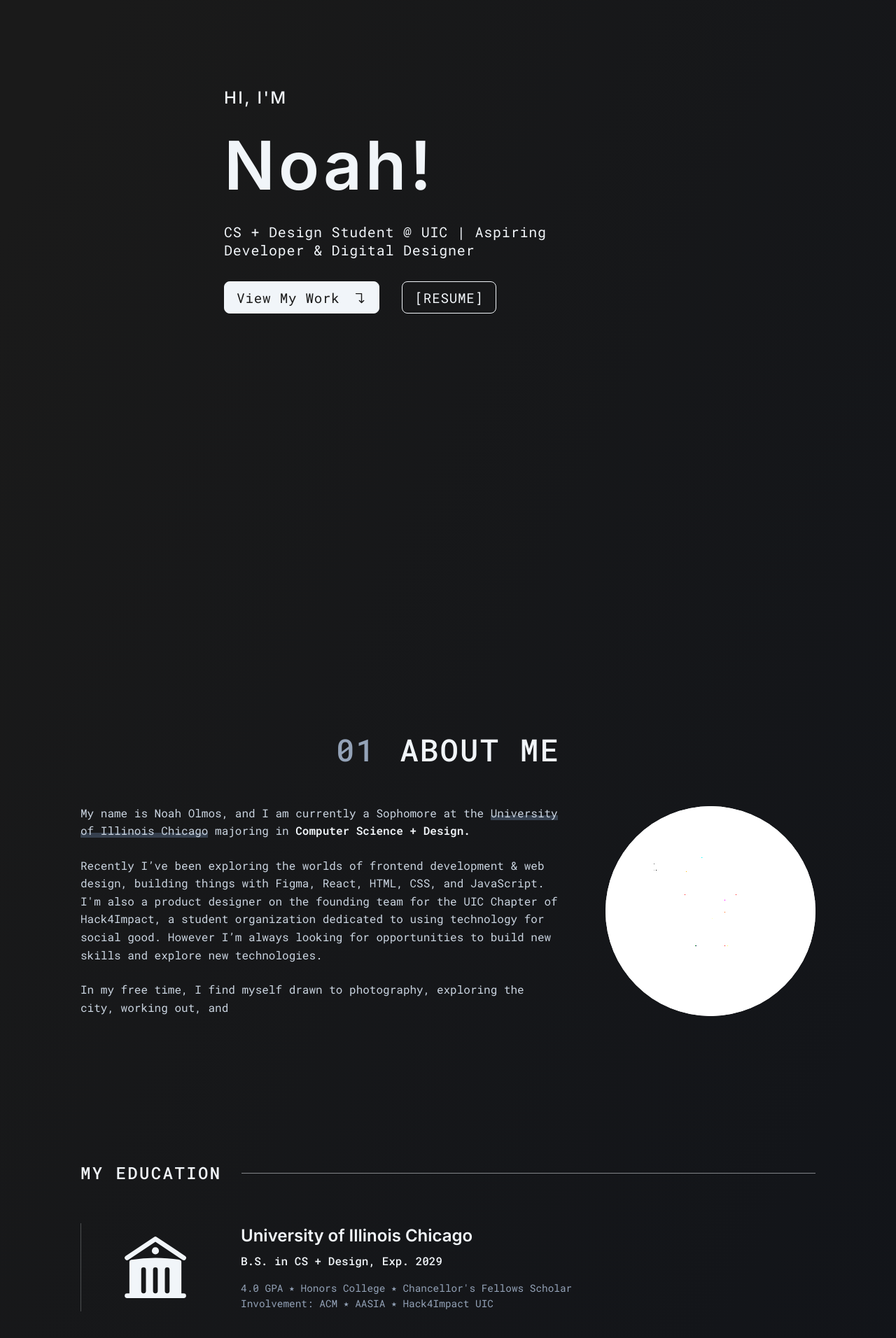
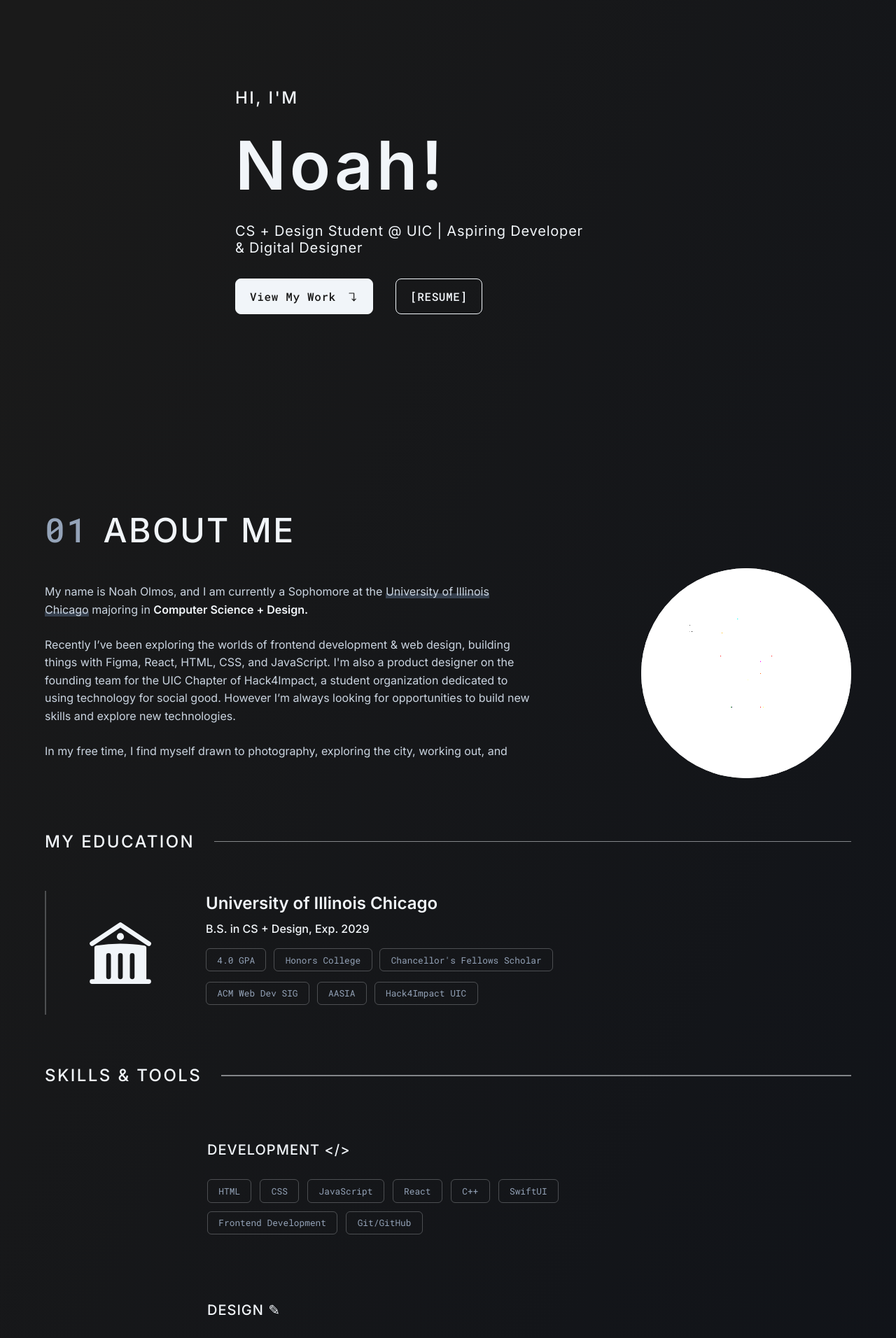
Before and after one commit to nnolmos1/personal-website-noah, a React (Vite) app: page / in a window 1280 px wide. Shown: the part 140-2052 px from the top of the page at 70% size. Built offline with nearby package versions, Linux system fonts and the light colour scheme.

Commit message:
Redesigning Structure

```diff
--- a/package.json
+++ b/package.json
@@ -12,8 +12,7 @@
   "dependencies": {
     "react": "^19.2.8",
     "react-dom": "^19.2.8",
-    "react-icons": "^5.7.0",
-    "react-router-dom": "^7.18.4"
+    "react-icons": "^5.7.0"
   },
   "devDependencies": {
     "@eslint/js": "^10.0.1",
--- a/src/App.jsx
+++ b/src/App.jsx
@@ -1,19 +1,14 @@
-import { Route, Routes } from "react-router-dom";
 import Navbar from "./components/Navbar";
 import Hero from "./components/Hero";
 import About from "./components/About";
 import Experience from "./components/Experience";
 import Projects from "./components/Projects";
 import Contact from "./components/Contact";
-import DesignWork from "./pages/DesignWork";
 
 export default function App() {
   return (
     <>
       <Navbar />
-
-      <Routes>
-        <Route path="/" element={
       <main>
         <Hero />
         <About />
@@ -21,12 +16,6 @@ export default function App() {
         <Projects />
         <Contact />
       </main>
-        } />
-
-      <Route path="/design" element= {
-        <DesignWork />
-      } />
-      </Routes>
     </>
   )
 }
--- a/src/components/About.jsx
+++ b/src/components/About.jsx
@@ -32,9 +32,20 @@ export default function About() {
                 <div className="education-text">
                     <p className="school-name">University of Illinois Chicago</p>
                     <p className="degree">B.S. in CS + Design, Exp. 2029</p>
-                    <p className="school-details">4.0 GPA  ⭑  Honors College ⭑ Chancellor's Fellows Scholar
-                    <br />
-                    Involvement: ACM  ⭑  AASIA  ⭑  Hack4Impact UIC </p>
+                    <div className="school-details">
+                        <div className="school-detail-tags">
+                            <span>4.0 GPA</span>
+                            <span>Honors College</span>
+                            <span>Chancellor's Fellows Scholar</span>
+                        </div>
+                        <div className="school-involvement">
+                            <div className="school-detail-tags">
+                                <span>ACM Web Dev SIG</span>
+                                <span>AASIA</span>
+                                <span>Hack4Impact UIC</span>
+                            </div>
+                        </div>
+                    </div>
                 </div>
             </div>
         </div>
--- a/src/components/Contact.jsx
+++ b/src/components/Contact.jsx
@@ -27,7 +27,7 @@ export default function Contact() {
                 </div>
                 <div className="contact-botton">
                     <p className="contact-email"> nnolmos1@gmail.com </p>
-                    <p className="footer-text"> <span className="cpy">&copy;</span> Noah Olmos · [ N.01 ] </p>
+                    <p className="footer-text"> <span className="cpy">&copy;</span> 2026 Noah Olmos · [ N.01 ] </p>
                 </div>
                 {/* <p className="faded"> Roblox: HiWintry </p> */}
             </div>
--- a/src/components/Navbar.jsx
+++ b/src/components/Navbar.jsx
@@ -1,5 +1,3 @@
-import { Link } from "react-router-dom";
-
 export default function Navbar() {
     return (
         <nav className="navbar">
@@ -9,7 +7,6 @@ export default function Navbar() {
                 <a href="/#about"> ABOUT </a>
                 <a href="/#experience"> EXPERIENCE </a>
                 <a href="/#projects"> PROJECTS </a>
-                <Link to="/design">DESIGN</Link>
                 <a href="/#contact"> CONTACT </a>
 
             </div>
--- a/src/main.jsx
+++ b/src/main.jsx
@@ -1,13 +1,10 @@
 import React from 'react'
 import { createRoot } from 'react-dom/client'
-import { BrowserRouter } from "react-router-dom"
 import './styles/index.css'
 import App from './App.jsx'
 
 createRoot(document.getElementById('root')).render(
   <React.StrictMode>
-    <BrowserRouter>
       <App />
-    </BrowserRouter>
   </React.StrictMode>
 )
--- a/src/pages/DesignWork.jsx
+++ /dev/null
@@ -1,13 +0,0 @@
-import "../styles/DesignWork.css"
-
-export default function DesignWork() {
-    return (
-        <main className="design-work">
-            <h1>DESIGN WORK_</h1>
-            <p>
-                A collection of design explorations and coursework
-                spanning photography, typography, poster design, and more.
-            </p>
-        </main>
-    )
-}
--- a/src/styles/DesignWork.css
+++ /dev/null
@@ -1,22 +0,0 @@
-.design-work {
-    width: min(1050px, 90%);
-    margin: 0 auto;
-    padding: 2em 0;
-    text-align: center;
-}
-
-.design-work h1 {
-    font-size: 2.5em;
-    font-weight: 400;
-    font-family: 'Inter', sans-serif;
-    letter-spacing: 0.1em;
-}
-
-.design-work p {
-    font-size: 1em;
-    font-weight: 400;
-    font-family: 'Roboto Mono', monospace;
-    margin-bottom: 2em;
-    width: 70%;
-    margin: 0 auto;
-}
--- a/src/styles/index.css
+++ b/src/styles/index.css
@@ -9,6 +9,7 @@ html {
 body {
    margin: 0;
    min-height: 100vh;
+   font-family: 'Inter', sans-serif;
    color: #f1f5f9;
    background: linear-gradient(115deg, #1A1A1A 4.79%, #090E18 100.69%);
    background-repeat: repeat;
@@ -21,7 +22,7 @@ body {
    flex-direction: row;
    justify-content: space-between;
    align-items: center;
-   padding: 1.25em 2em;
+   padding: 1.25em 3em;
 
    position: sticky; /* Makes the navbar stick to the top of the page */
    top: 0;
@@ -53,11 +54,11 @@ body {
 /*HERO SECTION*/
 
 #hero {
-   height: 100vh;
+   height: 60vh;
 }
 
 #hero-left {
-   margin: 12em 20em;
+   margin: 12em 21em;
    max-width: 500px;
    width: 100%;
 }
@@ -83,7 +84,7 @@ body {
 }
 
 #hero-description {
-   font-family: 'Roboto Mono', monospace;
+   font-family: 'Inter', sans-serif;
    font-size: 1.25rem;
    color: #f1f5f9;
    margin: 0;
@@ -99,12 +100,13 @@ body {
 
 .btn {
    font-family: 'Roboto Mono', monospace;
-   font-size: 1.2rem;
+   font-size: 1rem;
+   font-weight: 500;
    color: #f1f5f9;
    margin: 0;
    letter-spacing: 0.04em;
    border: 1.5px solid #f1f5f9;
-   padding: 0.5em 0.9em;
+   padding: 0.875em 1.25em;
    background-color: transparent;
    border-radius: 8px;
    cursor: pointer;
@@ -125,21 +127,21 @@ body {
 
 
 .about {
-   width: min(1050px, 90%); /* Set a maximum width of 900px or 90% of the viewport width, whichever is smaller */
+   width: min(1200px, 90%); /* Set a maximum width of 900px or 90% of the viewport width, whichever is smaller */
    margin: 0 auto;
    padding: 5em 0;
 }
 
 .section-heading {
-   font-family: 'Roboto Mono', monospace;
-   text-align: center;
-   font-size: 2.75rem;
+   font-family: 'Inter', sans-serif;
+   font-size: 3rem;
    letter-spacing: 0.05em;
-   margin-bottom: 0.75em;
+   margin-bottom: 0.5em;
    font-weight: 500;
 }
 
 .section-number {
+   font-family: 'Roboto Mono', monospace;
    color: #94a3b8;
    margin-right: 0.125em;
 }
@@ -157,8 +159,7 @@ body {
 }
 
 .about-text p {
-   /* font-family: 'Inter', sans-serif; */
-   font-family: 'Roboto Mono', monospace;
+   font-family: 'Inter', sans-serif;
    font-size: 1rem;
    line-height: 1.6;
    color: #cbd5e1;
@@ -180,19 +181,19 @@ body {
 
 /* EDUCATION */
 .education {
-   margin-top: 10em;
-   margin-bottom: 5em;
+   margin-top: 3em;
+   margin-bottom: 3em;
 }
 .subsection-heading {
    display: flex;
    align-items: center;
    gap: 1em;
-   margin-top: 5em;
+   margin-top: 2em;
    margin-bottom: 2em;
 }
 
 .subsection-heading h3 {
-   font-family: 'Roboto Mono', monospace;
+   font-family: 'Inter', sans-serif;
    font-size: 1.5rem;
    letter-spacing: 0.1em;
    white-space: nowrap;
@@ -220,7 +221,7 @@ body {
    align-items: center;
    gap: 2rem;
    padding-left: 1rem;
-   border-left: 1px solid rgba(241, 245, 249, 0.25);
+   border-left: 2px solid rgba(241, 245, 249, 0.25);
 }
 
 .education-logo {
@@ -244,7 +245,7 @@ body {
 
 .degree {
    color: #f1f5f9 !important;
-   font-family: 'Roboto Mono', monospace;
+   font-family: 'Inter', sans-serif;
    font-weight: 500;
    margin: 0;
    margin-bottom: 1em;
@@ -259,16 +260,37 @@ body {
 
 }
 
+.school-detail-tags {
+   display: flex;
+   flex-wrap: wrap;
+   gap: 0.75em;
+   margin-bottom: 1em;
+}
+
+.school-detail-tags span {
+   font-family: 'Roboto Mono', monospace;
+   font-size: 0.8rem;
+   color: #94a3b8;
+   border: 1.75px solid rgba(241, 245, 249, 0.25);
+   padding: 0.6em 1.2em;
+   border-radius: 6px;
+}
+
+.school-involvement > span {
+   display: block;
+   margin-bottom: 0.75em;
+}
+
 /*SKILLS */
 .skill-card {
-   border: 2px dashed rgba(241, 245, 249, 0.25);
-   padding: 1.5em;
+   /* border: 2px dashed rgba(241, 245, 249, 0.5); */
+   padding: 1.5em 14.5em;
    margin-bottom: 2em;
    border-radius: 8px;
 }
 
 .skill-card h4 {
-   font-family: 'Roboto Mono', monospace;
+   font-family: 'Inter', sans-serif;
    font-size: 1.25rem;
    letter-spacing: 0.05em;
    margin: 0 0 1.5em 0;
@@ -280,7 +302,7 @@ body {
    flex-wrap: wrap;
    gap: 0.75em;
    margin-bottom: 1em;
-   max-width: 750px;
+   max-width: 700px;
    width: 100%;
 }
 
@@ -290,7 +312,7 @@ body {
    color: #94a3b8;
    border: 1.75px solid rgba(241, 245, 249, 0.25);
    padding: 0.6em 1.2em;
-   border-radius: 10px;
+   border-radius: 6px;
 }
 
 
@@ -307,7 +329,7 @@ body {
 }
 
 .section-subheading {
-   font-family: 'Roboto Mono', monospace;
+   font-family: 'Inter', sans-serif;
    text-align: center;
    font-size: 1.125rem;
    letter-spacing: 0.05em;
@@ -380,7 +402,7 @@ body {
    max-width: 500px;
    width: 100%;
    padding: 1em 2em;
-   border-radius: 8px;
+   border-radius: 6px;
 }
 
 .experience-card h3 {
@@ -401,7 +423,7 @@ body {
 }
 
 .experience-description {
-   font-family: 'Roboto Mono', monospace;
+   font-family: 'Inter', sans-serif;
    font-size: 0.875rem;
    letter-spacing: 0.05em;
    margin: 0;
@@ -429,7 +451,7 @@ body {
 /* PROJECTS SECTION */
 
 .projects {
-   width: min(1050px, 90%);
+   width: min(1200px, 90%);
    margin: 0 auto;
    padding: 5em 0;
 }
@@ -456,18 +478,23 @@ body {
 
 .projects-grid {
    display: grid;
-   grid-template-columns: repeat(2, 1fr);
-   gap: 2em;
+   grid-template-columns: repeat(3, 1fr);
+   gap: 1em;
    margin-top: 4em;
 }
 
 .project-card {
+   display: flex;
+   flex-direction: column;
    border: 2px solid rgba(241, 245, 249, 0.25);
-   border-radius: 10px;
+   border-radius: 8px;
    width: 100%;
 }
 
 .project-card-content {
+   display: flex;
+   flex: 1;
+   flex-direction: column;
    padding: 1.5em;
 }
 
@@ -488,7 +515,7 @@ body {
 }
 
 .project-description {
-   font-family: 'Roboto Mono', monospace;
+   font-family: 'Inter', sans-serif;
    color: #94a3b8;
 }
 
@@ -496,7 +523,7 @@ body {
    display: flex;
    flex-wrap: wrap;
    gap: 0.75em;
-   margin: 1.5em 0;
+   margin: auto 0 1.5em;
 }
 
 .project-tags span {
@@ -519,7 +546,7 @@ body {
 }
 
 .projects-more {
-   font-family: 'Roboto Mono', monospace;
+   font-family: 'Inter', sans-serif;
    text-align: center;
    margin: 5em auto 10em auto;
    max-width: 600px;
@@ -564,7 +591,7 @@ body {
 }
 
 .contact-heading {
-   font-family: 'Roboto Mono', monospace;
+   font-family: 'Inter', sans-serif;
    font-size: 2.5rem;
    letter-spacing: 0.05em;
    margin-bottom: 0.25em;
@@ -572,7 +599,7 @@ body {
 }
 
 .contact-text {
-   font-family: 'Roboto ', monospace;
+   font-family: 'Inter', sans-serif;
    font-size: 1.125rem;
    letter-spacing: 0.05em;
    margin-bottom: 0.5em;
@@ -620,7 +647,7 @@ body {
 
 .footer-text {
    font-family: 'Roboto Mono', monospace;
-   font-size: 1rem;
+   font-size: 0.875rem;
    letter-spacing: 0.05em;
    color: #94a3b8;
 }
```
Also changed, not shown: src/components/Projects.jsx (+15 -4 lines), 1 other file (tests, documents, lock files or other folders). Lines whose indentation alone changed are shown as unchanged.
